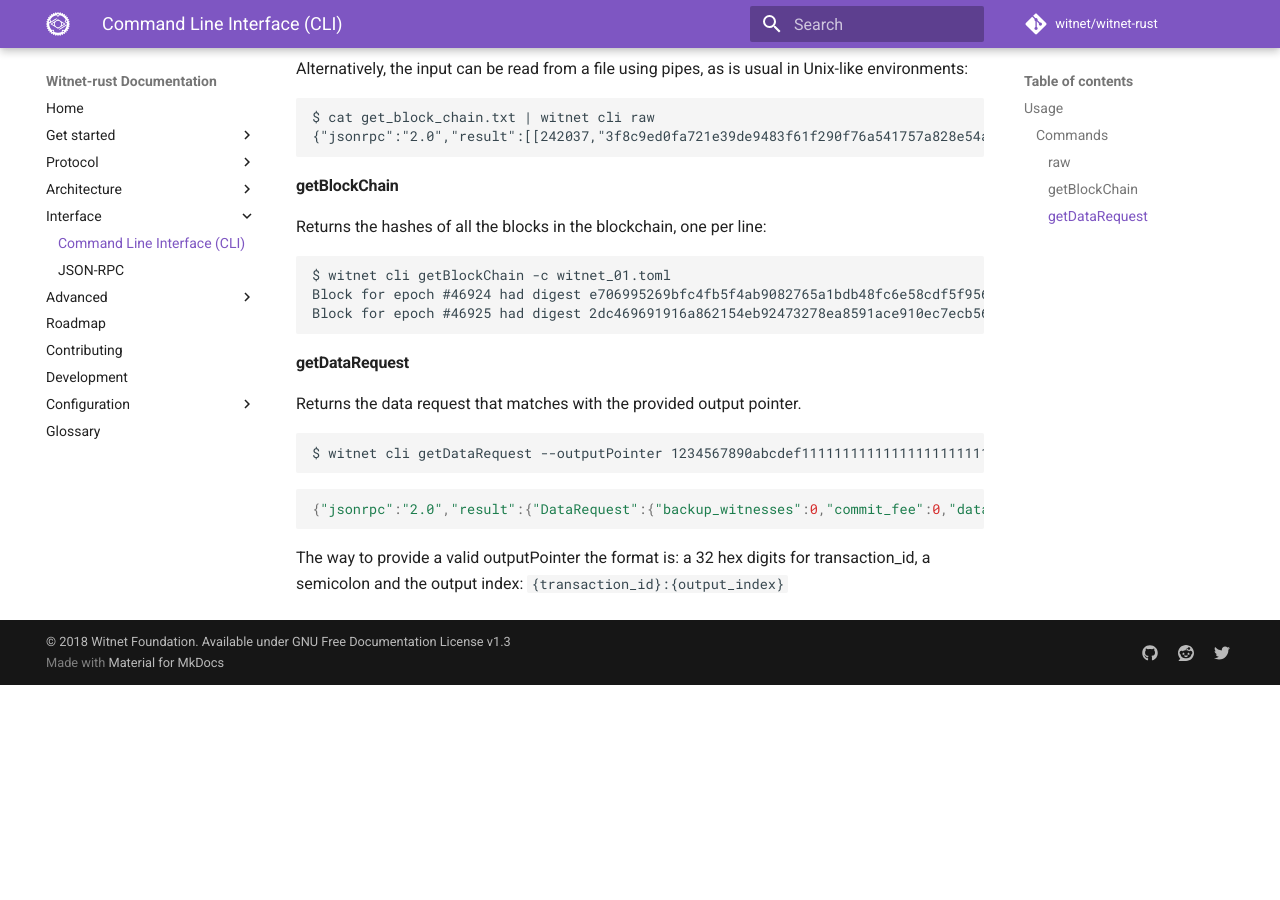
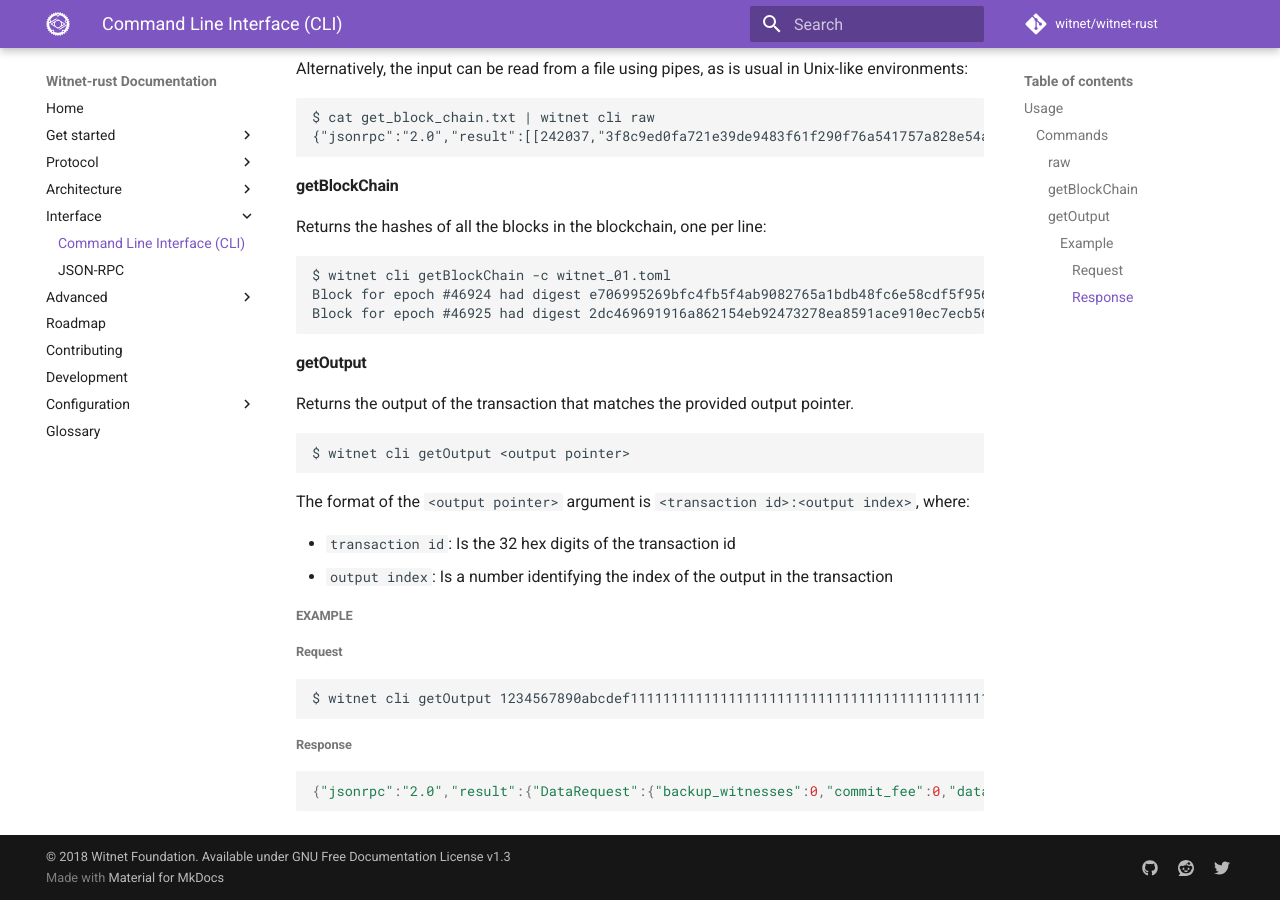
Before and after one commit to witnet/witnet-rust, an MkDocs documentation site: the page built from docs/interface/cli.md, in a window 1280 px wide and 900 px high, scrolled down 1472 px. Built offline with MkDocs 1.6.1 and Material for MkDocs 9.7.7, drawn with Linux system fonts in a browser that asks for light colours; comment, search, counter and statistics services are not loaded; before the commit the page ends 2157 px from its top, so only the background shows below that.

````diff
--- a/docs/interface/cli.md
+++ b/docs/interface/cli.md
@@ -91,18 +91,32 @@
 Block for epoch #46925 had digest 2dc469691916a862154eb92473278ea8591ace910ec7ecb560797cbb91fdc01e
 ```
 
-#### getDataRequest
+#### getOutput
 
-Returns the data request that matches with the provided output pointer.
+Returns the output of the transaction that matches the provided output pointer.
 
-```text
-$ witnet cli getDataRequest --outputPointer 1234567890abcdef111111111111111111111111111111111111111111111111:1
+```sh
+$ witnet cli getOutput <output pointer>
 ```
+
+The format of the `<output pointer>` argument is `<transaction id>:<output index>`, where:
+
+- `transaction id`: Is the 32 hex digits of the transaction id
+- `output index`: Is a number identifying the index of the output in the transaction
+
+##### Example
+
+###### Request
+
+```sh
+$ witnet cli getOutput 1234567890abcdef111111111111111111111111111111111111111111111111:1
+```
+
+###### Response
+
 ```js
 {"jsonrpc":"2.0","result":{"DataRequest":{"backup_witnesses":0,"commit_fee":0,"data_request":{"aggregate":{"script":[0]},"consensus":{"script":[0]},"deliver":[{"kind":"HTTP-GET","url":"https://hooks.zapier.com/hooks/catch/3860543/l2awcd/"}],"not_before":0,"retrieve":[{"kind":"HTTP-GET","script":[0],"url":"https://openweathermap.org/data/2.5/weather?id=2950159&appid=b6907d289e10d714a6e88b30761fae22"}]},"pkh":[0,0,0,0,0,0,0,0,0,0,0,0,0,0,0,0,0,0,0,0],"reveal_fee":0,"tally_fee":0,"time_lock":0,"value":0,"witnesses":0}},"id":"1"}
 ```
 
-The way to provide a valid outputPointer the format is: a 32 hex digits for transaction_id, a semicolon and the output index: `{transaction_id}:{output_index}`
-
 [jsonrpc]: json-rpc/
 [configuration]: ../configuration/toml-file/
````
Also changed, not shown: 3 other files.
